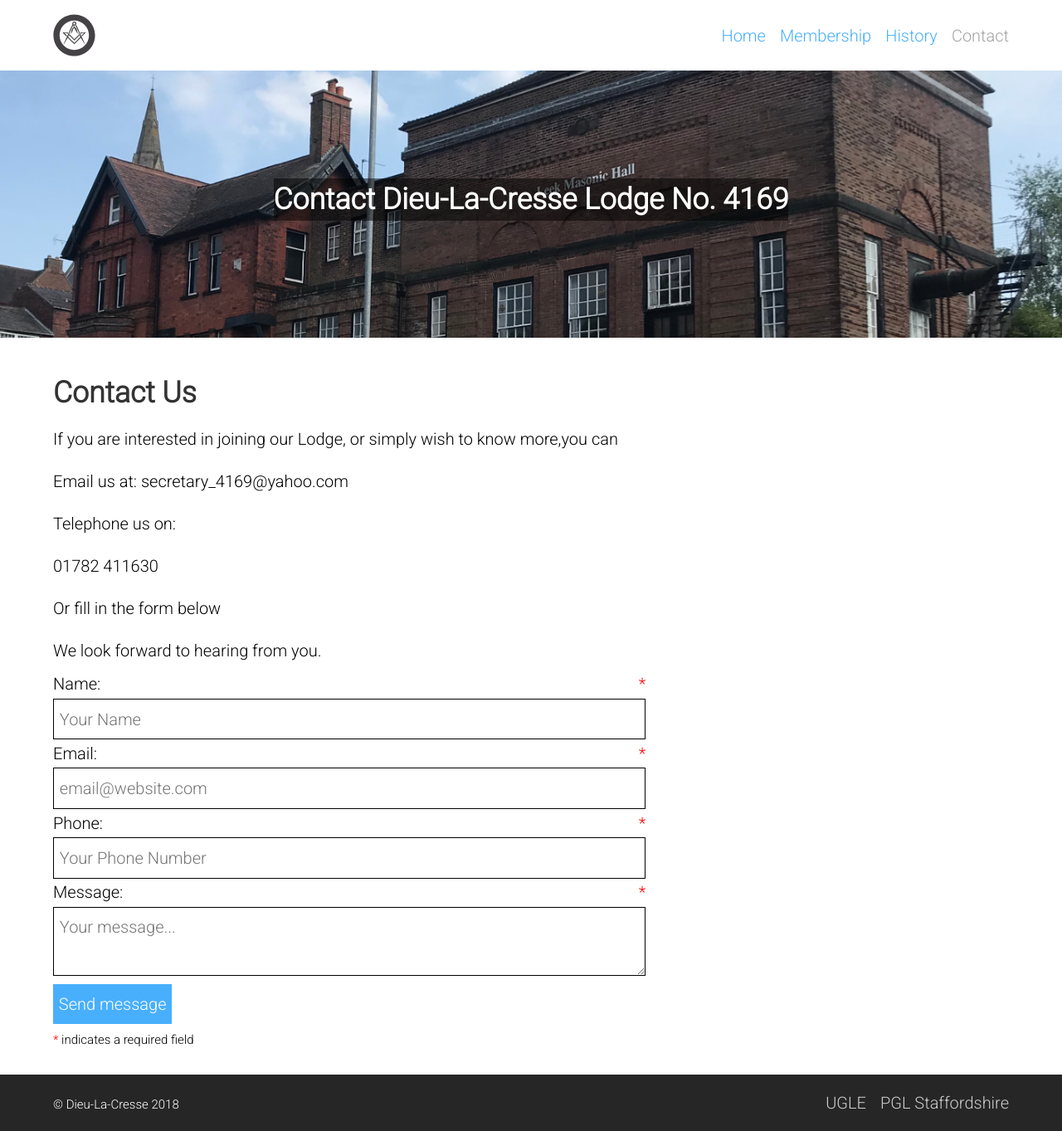
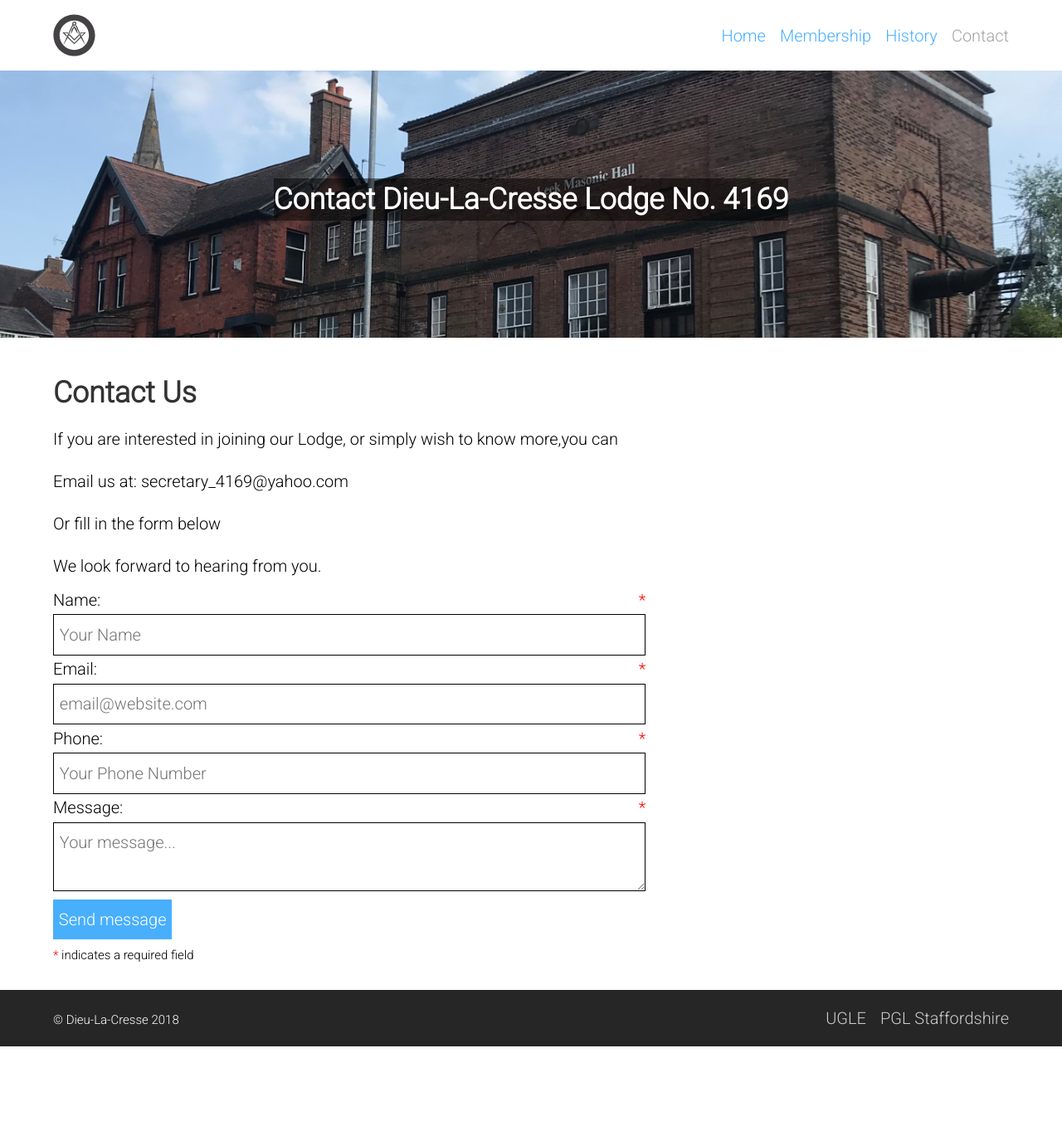
Before and after one commit to ajmaxwello/dieu-la-cresse, a Jekyll site: the page built from contact.md, in a window 1280 px wide. Shown: the whole page at 83% size. Built offline with Jekyll 4.4.1, drawn with Linux system fonts in a browser that asks for light colours; after the commit the page ends 1261 px from its top, so only the background shows below that.

Commit message:
Removed Telephone number

```diff
--- a/contact.md
+++ b/contact.md
@@ -11,10 +11,6 @@ If you are interested in joining our Lodge, or simply wish to know more,you can
 
 Email us at: secretary_4169@yahoo.com
 
-Telephone us on:
-
-01782 411630
-
 Or fill in the form below
 
 We look forward to hearing from you.
```
